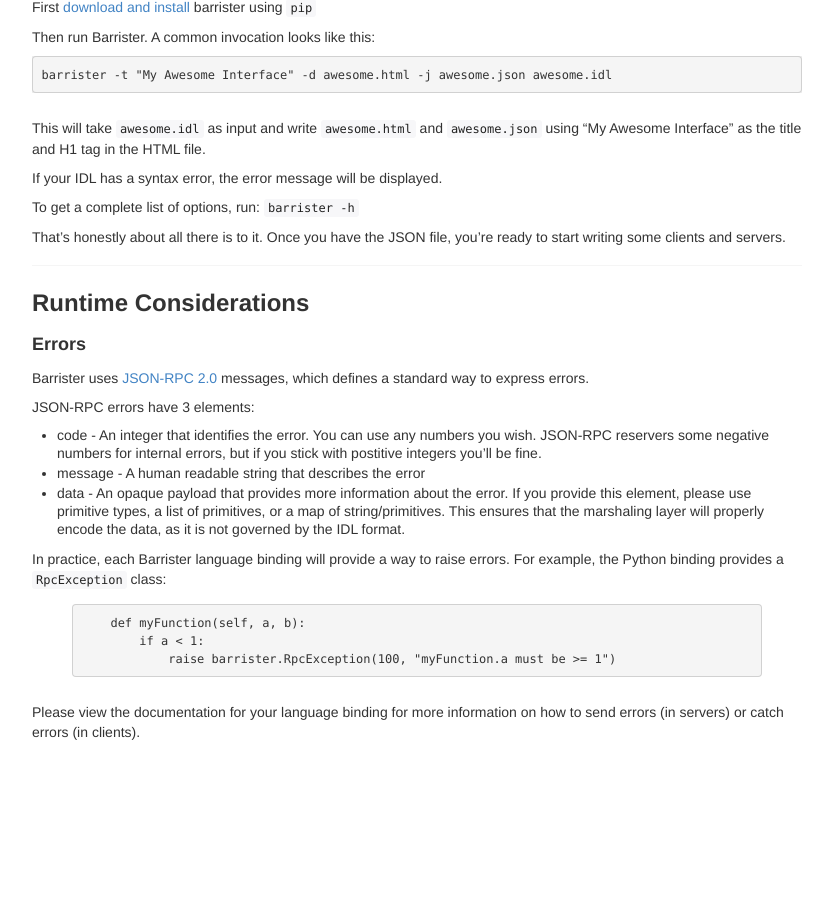
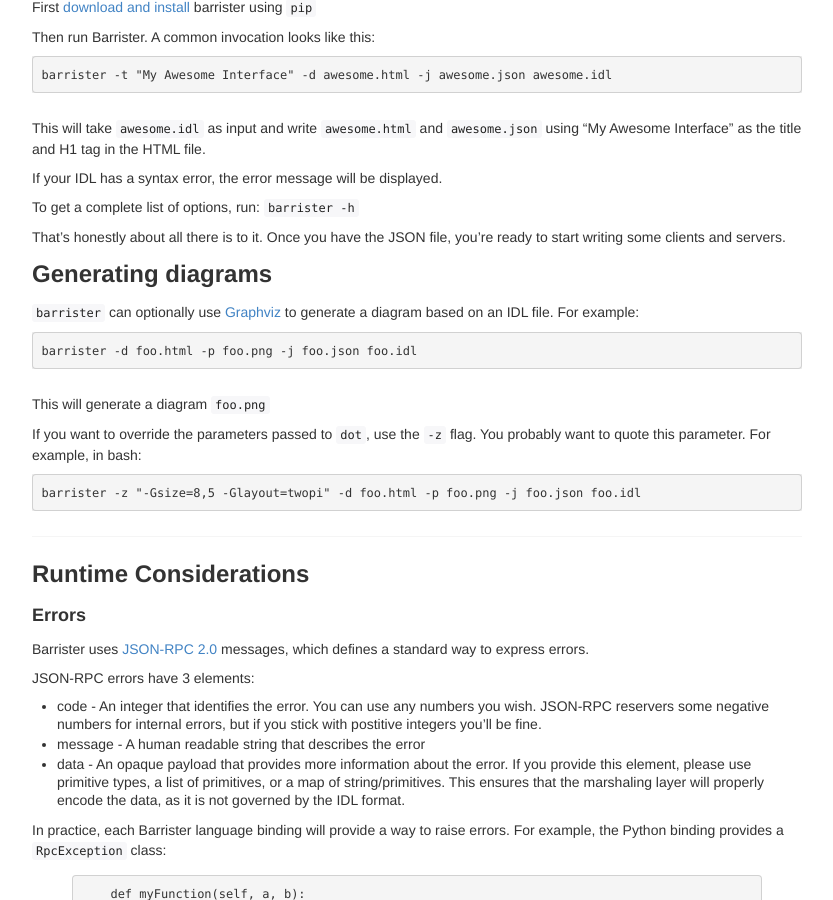
Before and after one commit to coopernurse/barrister-site, a Jekyll site: the page built from docs.md, in a window 1280 px wide and 900 px high, scrolled down 4372 px. Shown: the whole window, without its empty margins (223-1056 px from the left). Built offline with Jekyll 4.4.1, drawn with Linux system fonts in a browser that asks for light colours; Markdown is read by kramdown in place of the engine named in the settings; before the commit the page ends 5123 px from its top, so only the background shows below that.

Commit message:
added docs on how to generate diagrams

```diff
--- a/docs.md
+++ b/docs.md
@@ -252,6 +252,20 @@
 That's honestly about all there is to it.  Once you have the JSON file, you're ready to start
 writing some clients and servers.
 
+## Generating diagrams
+
+`barrister` can optionally use [Graphviz](http://www.graphviz.org/) to generate a diagram based on an
+IDL file.  For example:
+
+    barrister -d foo.html -p foo.png -j foo.json foo.idl
+
+This will generate a diagram `foo.png`
+
+If you want to override the parameters passed to `dot`, use the `-z` flag.  You probably want to quote
+this parameter.  For example, in bash:
+
+    barrister -z "-Gsize=8,5 -Glayout=twopi" -d foo.html -p foo.png -j foo.json foo.idl
+
 ----
 
 ## Runtime Considerations
```
Also changed, not shown: index.md (+2 -2 lines), 1 other file.
